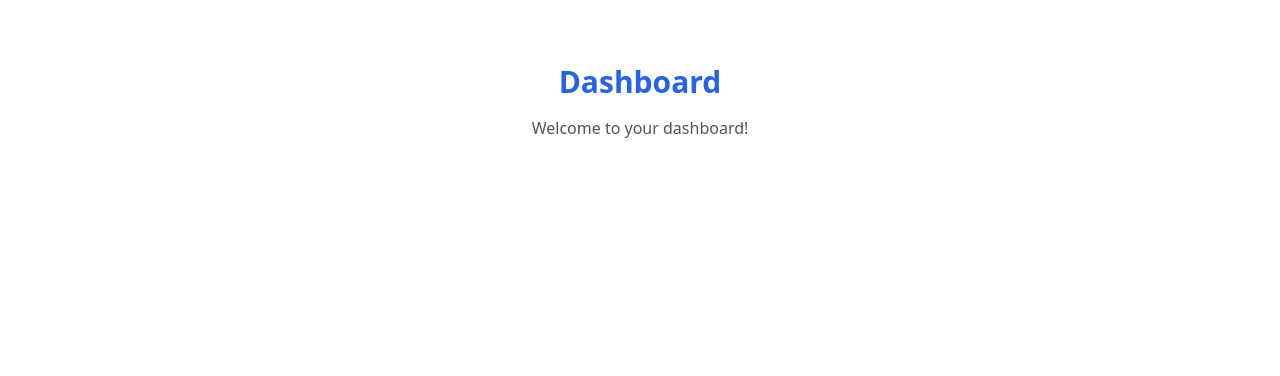
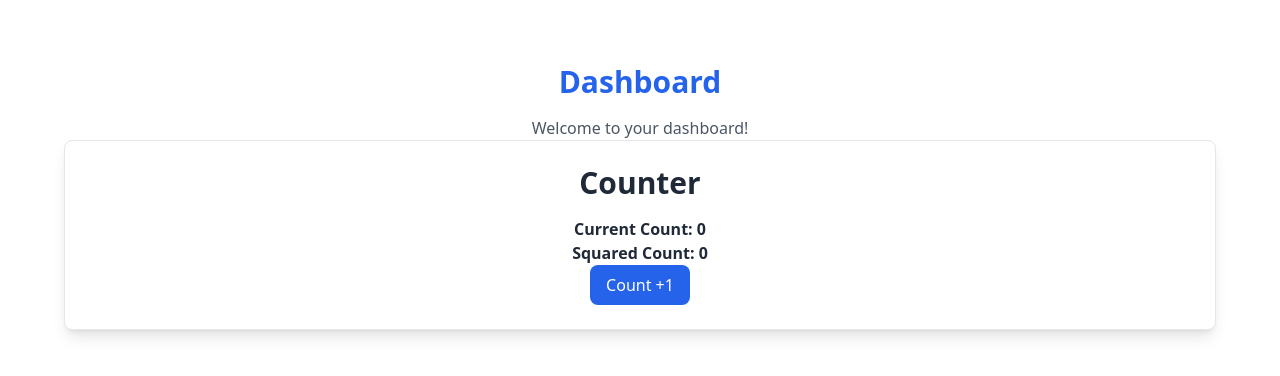
Before and after one commit to zoe-zhang-seu/smart-expense-manager, a React (Vite) app in the folder client/: page /dashboard in a window 1280 px wide. Shown: the top 376 px of the page. Built offline with nearby package versions, Linux system fonts and the light colour scheme.

Commit message:
[#9] useMemo , useCallback, and set Card and Button in the components as shared prototype

```diff
--- /dev/null
+++ b/client/src/components/Button.tsx
@@ -0,0 +1,35 @@
+// components/Button.jsx
+import React from 'react';
+
+interface IProps{
+    children: React.ReactNode;
+    variant?: 'primary' | 'secondary' | 'danger';
+    className?: string;
+    [x: string]: any; // For additional props like onClick, disabled, etc.
+}
+export function Button(props: IProps) {
+  const {
+    variant = 'primary',
+    className = '',
+    children,
+    ...rest
+  } = props;
+
+  const baseStyles = 'px-4 py-2 rounded-lg font-medium focus:outline-none focus:ring-2';
+  const variants = {
+    primary: 'bg-blue-600 text-white hover:bg-blue-700 focus:ring-blue-500',
+    secondary: 'bg-gray-200 text-gray-800 hover:bg-gray-300 focus:ring-gray-400',
+    danger: 'bg-red-500 text-white hover:bg-red-600 focus:ring-red-400',
+  };
+
+  const variantStyles = variants[variant] || variants.primary;
+
+  return (
+    <button
+      className={`${baseStyles} ${variantStyles} ${props.className}`}
+      {...props}
+    >
+      {props.children}
+    </button>
+  );
+}
--- /dev/null
+++ b/client/src/components/Card.tsx
@@ -0,0 +1,20 @@
+import React from 'react';
+
+interface IProps {
+  children: React.ReactNode;
+  className?: string;
+}
+
+export function Card(props: IProps) {
+  return (
+    <div
+      className={
+        `bg-white shadow-lg rounded-lg p-6 ` +
+        `border border-gray-200 ` +
+        props.className
+      }
+    >
+      {props.children}
+    </div>
+  );
+}
--- /dev/null
+++ b/client/src/pages/Calculator/Counter.tsx
@@ -0,0 +1,16 @@
+import { Card } from "../../components/Card";
+import { CounterButton } from "./CounterButton";
+import { CounterDisplay } from "./CounterDisplay";
+import { CounterProvider } from "./CounterProvider";
+
+export function Counter(){
+    return (
+        <Card>
+            <CounterProvider>
+                <h1 className="text-3xl font-bold text-gray-800 mb-4">Counter </h1>
+                <CounterDisplay />
+                <CounterButton />
+            </CounterProvider>
+        </Card>
+    );
+}
--- /dev/null
+++ b/client/src/pages/Calculator/CounterButton.tsx
@@ -0,0 +1,12 @@
+import { useContext } from "react";
+import { CounterContext } from "./CounterContext";
+import { Button } from "../../components/Button";
+
+export function CounterButton() {
+    const { increment } = useContext(CounterContext);
+    return (
+        <Button onClick={increment}>
+            Count +1
+        </Button>
+    );
+}
--- /dev/null
+++ b/client/src/pages/Calculator/CounterContext.tsx
@@ -0,0 +1,4 @@
+
+import  { createContext } from 'react';
+export const CounterContext = createContext({count:0,increment:()=>{}});
+//shared variables
--- /dev/null
+++ b/client/src/pages/Calculator/CounterDisplay.tsx
@@ -0,0 +1,21 @@
+import { useContext, useMemo } from "react";
+import { CounterContext } from "./CounterContext";
+
+export function CounterDisplay() {
+    const { count } = useContext(CounterContext);
+
+    //why not use useCallback here?
+    //useCallback is used to memoize functions, while useMemo is used to memoize
+    //values or computations. In this case, we are memoizing a computed value (squared count),
+    //so useMemo is appropriate. If we were memoizing a function, we would use useCallback.
+    const squaredCount = useMemo(() => {
+        return count * count;
+    }, [count]);
+    return (
+        <div className="text-x font-bold text-gray-800">
+            Current Count: {count}
+            <br />
+            Squared Count: {squaredCount}
+        </div>
+    );
+}
--- /dev/null
+++ b/client/src/pages/Calculator/CounterProvider.tsx
@@ -0,0 +1,24 @@
+import { useCallback, useEffect, useState } from "react";
+import { CounterContext } from "./CounterContext";
+interface IProps{
+  children: React.ReactNode;
+}
+export function  CounterProvider({children}: IProps) {
+    const [result, setResult] = useState(0);
+    // useCallback is used to memoize the increment function
+    // always use this function so no need to recreate
+    const increment = useCallback(() => {
+        setResult((prev) => prev + 1);
+    }, []);
+
+    //when result change, console log invoke
+    useEffect(()=>{
+        console.log("Result updated:", result);
+    },[result]);
+
+return (
+    <CounterContext.Provider value={{ count:result, increment }}>
+      {children}
+    </CounterContext.Provider>
+  );
+}
--- a/client/src/pages/Dashboard.tsx
+++ b/client/src/pages/Dashboard.tsx
@@ -1,8 +1,11 @@
+import { Counter } from "./Calculator/Counter";
+
 export default function Dashboard() {
   return (
     <div className="p-8">
       <h1 className="text-3xl font-bold text-blue-600">Dashboard</h1>
       <p className="mt-4 text-gray-600">Welcome to your dashboard!</p>
+      <Counter />
     </div>
   );
 }
```
